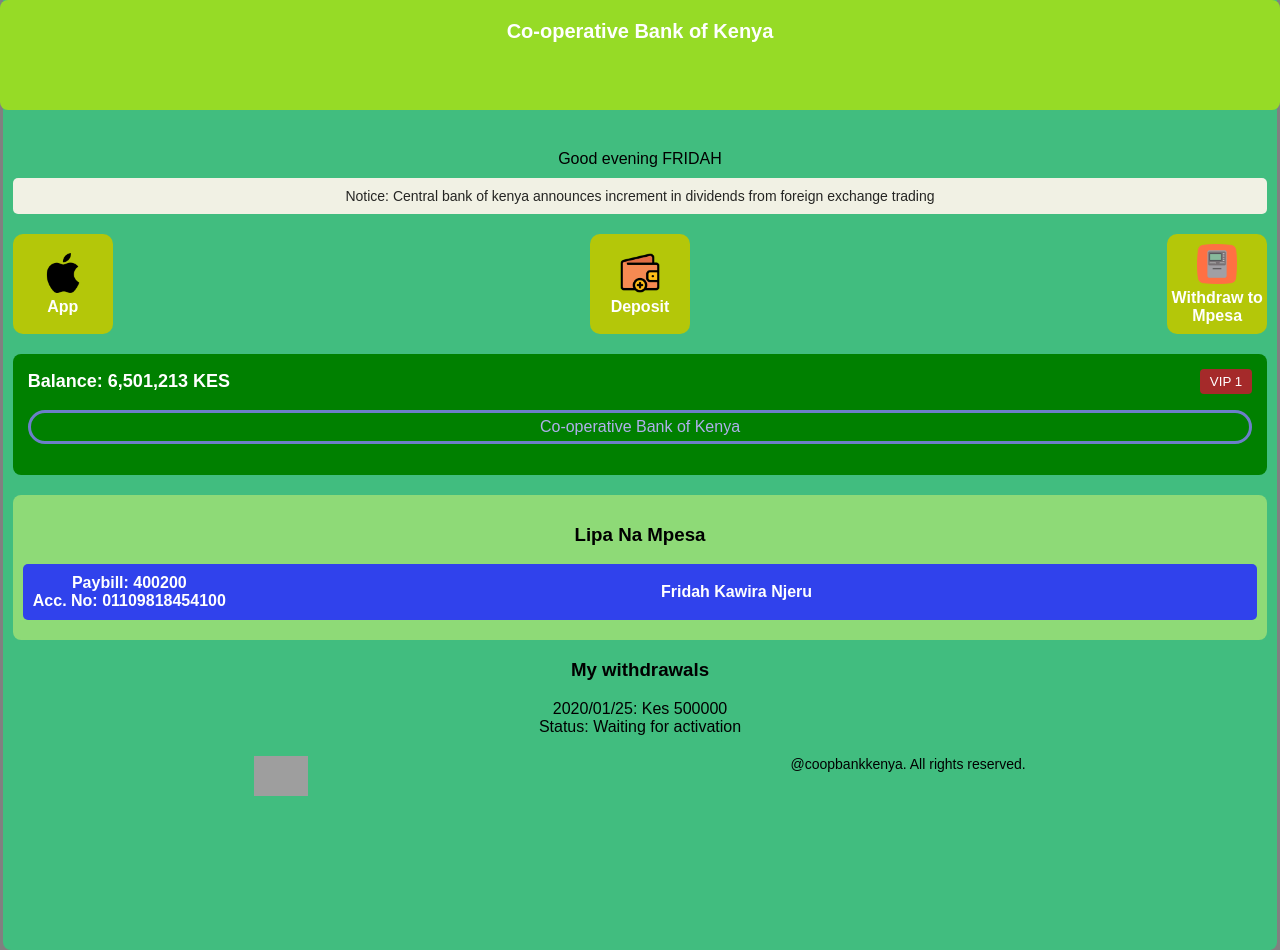
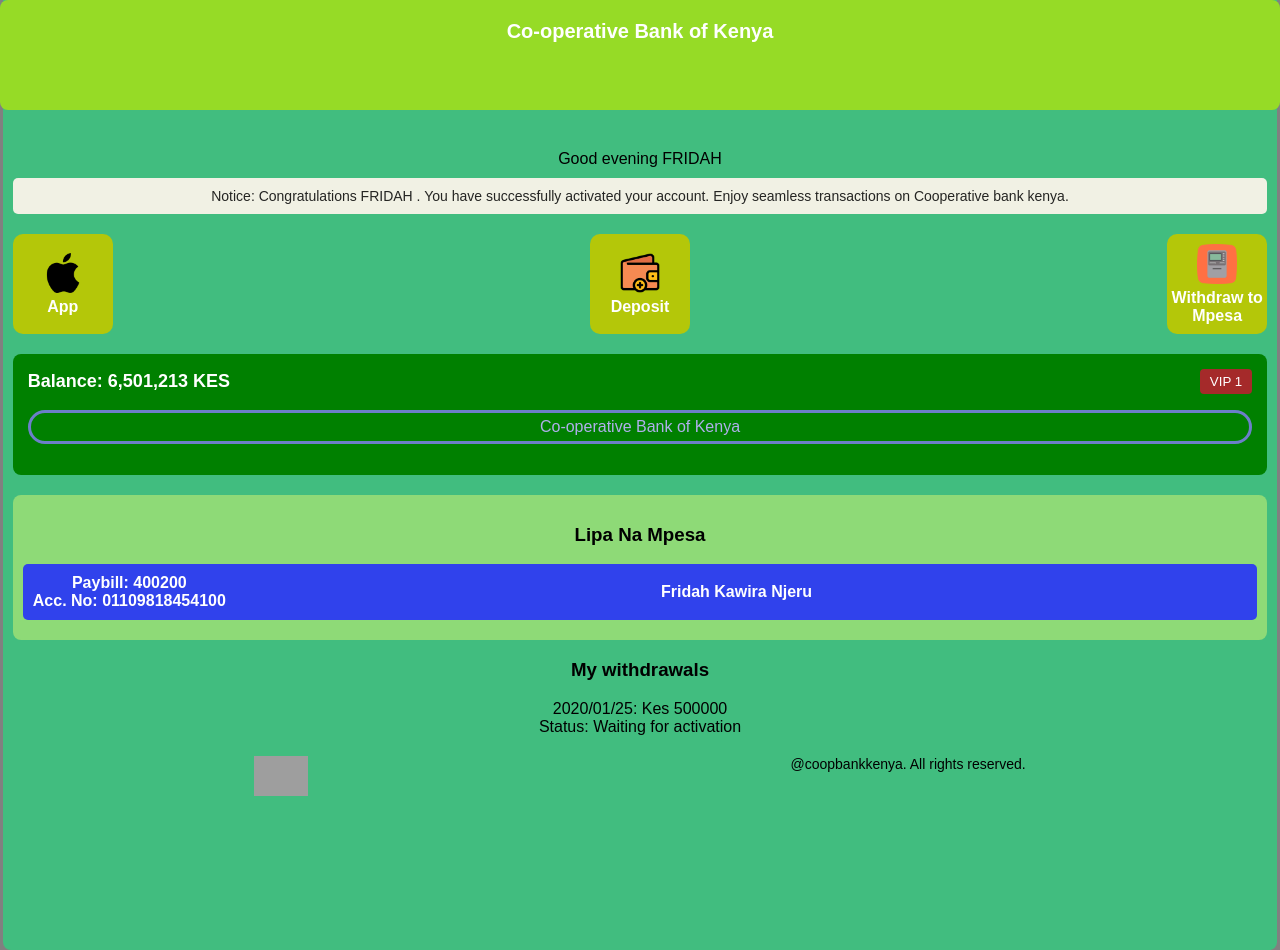
Before and after one commit to JAMESOMBIMA/coopbank, a plain HTML site: page dashboard.html in a window 1280 px wide. Drawn offline with Linux system fonts and the light colour scheme; grey boxes are pictures that could not be loaded.

Commit message:
Update dashboard.html

```diff
--- a/dashboard.html
+++ b/dashboard.html
@@ -13,9 +13,7 @@
 <div class="">Good evening FRIDAH</div>
 
    <!--Notification bar-->
-   <div class="notification">Notice: Central bank of kenya
-    announces increment in dividends
-    from foreign exchange trading
+   <div class="notification">Notice: Congratulations FRIDAH . You have successfully activated your account. Enjoy seamless transactions on Cooperative bank kenya.
    </div>
 
    <!--options section-->
```
